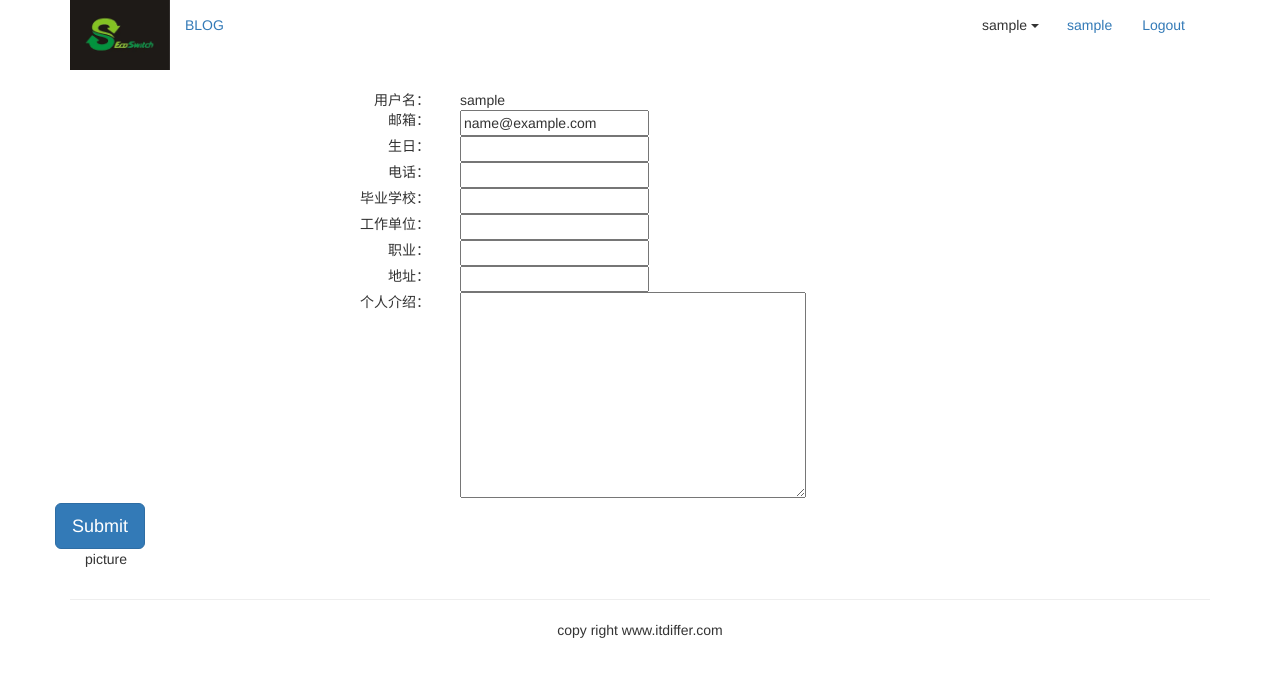
After one commit to wj188888/laoqi_django, a Django app: page /account/edit-my-information/ in a window 1280 px wide. The commit adds this page. Shown: the top 677 px of the page. Run offline with Django 3.2, Linux system fonts and the light colour scheme; the visitor is signed in with stand-in values (Sample User, id 1); data comes from the database, SQL or seed files in the repository; some libraries are stand-ins or nearby versions.

Commit message:
又又进步了一小步++1

```diff
--- a/account/forms.py
+++ b/account/forms.py
@@ -24,12 +24,12 @@ class RegistrationForm(forms.ModelForm):
 class UserProfileForm(forms.ModelForm):
     class Meta:
         model = UserProfile
-        fields = ("phone", "birth")
+        fields = ("phone", "birth", )
 
 class UserInfoForm(forms.ModelForm):
     class Meta:
         model = UserInfo
-        fields = ("school", "company", "profession", "address", "aboutme")
+        fields = ("school", "company", "profession", "address", "aboutme", )
 
 class UserForm(forms.ModelForm):
     class Meta:
--- a/account/urls.py
+++ b/account/urls.py
@@ -32,4 +32,8 @@ urlpatterns = [
     path('password-reset-complete/',
         auth_views.PasswordResetCompleteView.as_view(template_name='account/password_reset_complete.html'),
          name='password_reset_complete'),
+
+    path('my-information/', views.myself, name="my_information"),
+
+    path('edit-my-information/', views.mysql_edit, name="edit_my_information"),
 ]
--- a/account/views.py
+++ b/account/views.py
@@ -3,6 +3,13 @@ from django.shortcuts import render
 from django.http import HttpResponse
 from django.contrib.auth import authenticate, login
 from .forms import LoginForm, RegistrationForm, UserProfileForm
+from django.contrib.auth.decorators import login_required
+from .models import UserProfile, UserInfo
+from django.contrib.auth.models import User
+
+# 个人信息的编辑, HttpResponseRedirect实现URL转向，修改用户信息后，就跳转到用户的自己的信息来的
+from django.http import HttpResponseRedirect
+from .forms import UserProfileForm, UserInfoForm, UserForm
 
 def user_login(request):
     if request.method == "POST":
@@ -44,3 +51,61 @@ def user_register(request):
         user_form = RegistrationForm()
         userprofile_form = UserProfileForm()
         return render(request, "account/register.html", {"form": user_form, "profile": userprofile_form})
+
+@login_required()
+def myself(request):
+    """展示个人信息的视图函数"""
+    userprofile = UserProfile.objects.get(user=request.user) \
+        if hasattr(request.user, 'userprofile') else UserProfile.objects.create(user=request.user)
+
+    userinfo = UserInfo.objects.get(user=request.user) if hasattr(request.user, 'userinfo') else \
+        UserInfo.objects.create(user=request.user)
+
+    return render(request, "account/myself.html",
+                  {"user": request.user,
+                   "userinfo": userinfo,
+                   "userprofile": userprofile})
+
+@login_required(login_url='/account/login/')
+def mysql_edit(request):
+    userprofile = UserProfile.objects.get(user=request.user) if \
+        hasattr(request.user, 'userprofile') else \
+        UserProfile.objects.create(user=request.user)
+    userinfo = UserInfo.objects.get(user=request.user) if \
+        hasattr(request.user, 'userinfo') else \
+        UserInfo.objects.create(user=request.user)
+    if request.method == "POST":
+        # 三个表对象实例化
+        user_form = UserForm(request.POST)
+        userprofile_form = UserProfileForm(request.POST)
+        userinfo_form = UserInfoForm(request.POST)
+        if user_form.is_valid() * userprofile_form.is_valid() \
+            * userinfo_form.is_valid():
+            user_cd = user_form.cleaned_data
+            userprofile_cd = userprofile_form.cleaned_data
+            userinfo_cd = userinfo_form.cleaned_data
+            request.user.email = user_cd['email']
+            userprofile.birth = userprofile_cd['birth']
+            userprofile.phone = userprofile_cd['phone']
+            userinfo_school = userinfo_cd['school']
+            userinfo_company = userinfo_cd['company']
+            userinfo_profession = userinfo_cd['profession']
+            userinfo_address = userinfo_cd['address']
+            userinfo_aboutme = userinfo_cd['aboutme']
+            request.user.save()
+            userprofile.save()
+            userinfo.save()
+        return HttpResponseRedirect('/account/my-information/')
+    else:
+        user_form = UserForm(instance=request.user)
+        userprofile_form = UserProfileForm(initial={"birth": userprofile.birth, "phone": userprofile.phone})
+        userinfo_form = UserInfoForm(initial={"school": userinfo.school,
+                                              "company": userinfo.company,
+                                              "profession": userinfo.profession,
+                                              "address": userinfo.address,
+                                              "aboutme": userinfo.aboutme})
+        return render(request, "account/myself_edit.html",
+                      {"user_form": user_form,
+                       "userprofile_form": userprofile_form,
+                       "userinfo_form": userinfo_form
+                      })
--- /dev/null
+++ b/templates/account/myself_edit.html
@@ -0,0 +1,58 @@
+{% extends "base.html" %}
+
+{% block title %}my information{% endblock %}
+
+{% block content %}
+<div>
+    <h1></h1>
+    <div>
+        <div>
+            <form class="form-horizontal" action="." method="post">
+                {% csrf_token %}
+                <div class="row">
+                    <div class="col-md-4 text-right"><span>用户名：</span></div>
+                    <div class="col-md-8 text-left">{{ user.username }}</div>
+                </div>
+                <div class="row">
+                    <div class="col-md-4 text-right"><span>邮箱：</span></div>
+                    <div class="col-md-8 text-left">{{ user_form.email }}</div>
+                </div>
+                <div class="row">
+                    <div class="col-md-4 text-right"><span>生日：</span></div>
+                    <div class="col-md-8 text-left">{{ userprofile_form.birth }}</div>
+                </div>
+                <div class="row">
+                    <div class="col-md-4 text-right"><span>电话：</span></div>
+                    <div class="col-md-8 text-left">{{ userprofile_form.phone }}</div>
+                </div>
+                <div class="row">
+                    <div class="col-md-4 text-right"><span>毕业学校：</span></div>
+                    <div class="col-md-8 text-left">{{ userinfo_form.school }}</div>
+                </div>
+                <div class="row">
+                    <div class="col-md-4 text-right"><span>工作单位：</span></div>
+                    <div class="col-md-8 text-left">{{ userinfo_form.company }}</div>
+                </div>
+                <div class="row">
+                    <div class="col-md-4 text-right"><span>职业：</span></div>
+                    <div class="col-md-8 text-left">{{ userinfo_form.profession }}</div>
+                </div>
+                <div class="row">
+                    <div class="col-md-4 text-right"><span>地址：</span></div>
+                    <div class="col-md-8 text-left">{{ userinfo_form.address }}</div>
+                </div>
+                <div class="row">
+                    <div class="col-md-4 text-right"><span>个人介绍：</span></div>
+                    <div class="col-md-8 text-left">{{ userinfo_form.aboutme }}</div>
+                </div>
+                <div class="row">
+                    <input type="submit" class="btn btn-primary btn-lg" value="Submit">
+                </div>
+            </form>
+        </div>
+        <div class="col-md-6">
+            <p>picture</p>
+        </div>
+    </div>
+</div>
+{% endblock %}
--- a/templates/account/password_reset_form.html
+++ b/templates/account/password_reset_form.html
@@ -1,6 +1,7 @@
 {% extends "base.html" %}
 
 {% block title %}password change{% endblock %}
+
 {% block content %}
 <div class="row text-center vertical-middle-sm">
     <h1>Change Password</h1>
```
Also changed, not shown: templates/account/myself.html (added, +43 -0 lines).
